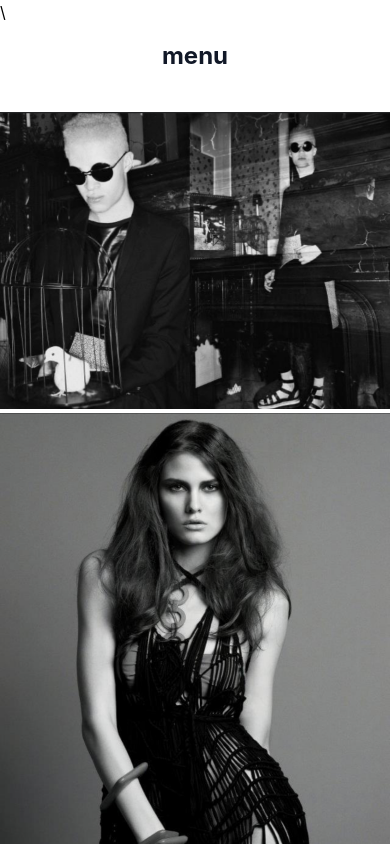
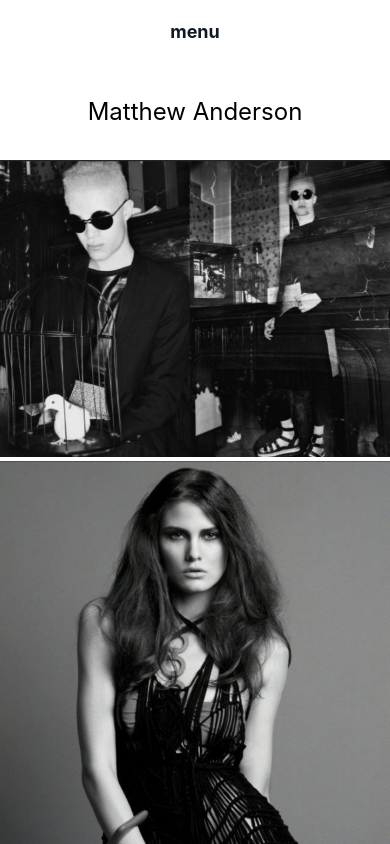
Before and after one commit to dwanerich/matthew-anderson, a React (Create React App) app: page / in a window 390 px wide. Shown: the top 844 px of the page. Built offline with nearby package versions, Linux system fonts and the light colour scheme.

Commit message:
worked on navbar

```diff
--- a/src/App.js
+++ b/src/App.js
@@ -9,7 +9,6 @@ function App() {
       <Nav />
       <Work />
       <Contact />
-
     </div>
   );
 }
--- a/src/Nav.js
+++ b/src/Nav.js
@@ -1,15 +1,15 @@
-import { Fragment } from 'react'
-import { Disclosure, Menu, Transition } from '@headlessui/react'
+import { Fragment } from 'react';
+import { Disclosure, Menu, Transition } from '@headlessui/react';
 // import { Bars3Icon, BellIcon, XMarkIcon } from '@heroicons/react/24/outline'
 
 const navigation = [
   { name: 'work', href: '#', current: true },
   { name: 'book', href: '#', current: false },
   { name: 'contact', href: '#', current: false },
-]
+];
 
 function classNames(...classes) {
-  return classes.filter(Boolean).join(' ')
+  return classes.filter(Boolean).join(' ');
 }
 
 const Nav = () => {
@@ -17,38 +17,31 @@ const Nav = () => {
     <Disclosure as="nav" className="bg-white-800">
       {({ open }) => (
         <>
-          <div className="mx-auto max-w-7xl px-2 sm:px-6 lg:px-8">
+          <div className="mx-auto max-w-7xl h-16">
             <div className="relative flex h-16 items-center justify-between">
               <div className="absolute inset-y-0 left-0 flex items-center sm:hidden">
                 {/* Mobile menu button*/}
               </div>
               <div className="flex flex-1 items-center justify-center sm:items-stretch sm:justify-start">
                 <div className="flex flex-shrink-0 items-center">
-                <Disclosure.Button className="inline-flex items-center justify-center rounded-md p-2 text-gray-400 bg-transparent hover:text-white focus:outline-none focus:ring-2 focus:ring-inset focus:ring-white">
-                  <span className="sr-only">Open main menu</span>
-                  {open ? (
-                    <h2 class="text-2xl font-bold text-yellow-400 aria-hidden=true">close</h2>
-
-                  ) : (
-                    <h2 class="text-2xl font-bold text-gray-900 aria-hidden=true">menu</h2>
-
-                  )}
-                </Disclosure.Button>
-                  <img
-                    className="hidden h-8 w-auto lg:block"
-                    src="https://tailwindui.com/img/logos/mark.svg?color=indigo&shade=500"
-                    alt="Your Company"
-                  />
+                  <Disclosure.Button className="flex flex-col inline-flex items-center justify-center rounded-md p-2 text-gray-400 bg-transparent hover:text-white focus:outline-none focus:ring-2 focus:ring-inset focus:ring-white">
+                    <span className="sr-only">Open main menu</span>
+                    <h2 class="text-lg font-bold text-gray-900 aria-hidden=true sm:hidden">
+                      menu
+                    </h2>
+                  </Disclosure.Button>
                 </div>
-                <div className="hidden sm:ml-6 sm:block">
-                  <div className="flex space-x-4">
+                <div className="hidden sm:ml-6 sm:flex justify-between align-center w-full">
+                  <div className="flex space-x-4 justify-between align-center py-6">
                     {navigation.map((item) => (
                       <a
                         key={item.name}
                         href={item.href}
                         className={classNames(
-                          item.current ? 'bg-gray-900 text-white' : 'text-gray-300 hover:bg-gray-700 hover:text-white',
-                          'px-3 py-2 rounded-md text-sm font-medium'
+                          item.current
+                            ? 'text-purple-500'
+                            : 'text-black-300 hover:text-purple-500',
+                          'px-3 py-2 rounded-md text-sm font-medium h-10 '
                         )}
                         aria-current={item.current ? 'page' : undefined}
                       >
@@ -56,15 +49,18 @@ const Nav = () => {
                       </a>
                     ))}
                   </div>
+                  <h1 className="my-8 text-xl">
+                    <a href={'/'} className={classNames('text-black')}>
+                      Matthew Anderson
+                    </a>
+                  </h1>
                 </div>
               </div>
+
               <div className="absolute inset-y-0 right-0 flex items-center pr-2 sm:static sm:inset-auto sm:ml-6 sm:pr-0">
-
                 {/* Profile dropdown */}
                 <Menu as="div" className="relative ml-3">
-                  <div>
-
-                  </div>
+                  <div></div>
                   <Transition
                     as={Fragment}
                     enter="transition ease-out duration-100"
@@ -78,8 +74,11 @@ const Nav = () => {
                       <Menu.Item>
                         {({ active }) => (
                           <a
-                            href="#"
-                            className={classNames(active ? 'bg-gray-100' : '', 'block px-4 py-2 text-sm text-gray-700')}
+                            href="!#"
+                            className={classNames(
+                              active ? 'bg-gray-100' : '',
+                              'block px-4 py-2 text-sm text-gray-700'
+                            )}
                           >
                             Your Profile
                           </a>
@@ -88,8 +87,11 @@ const Nav = () => {
                       <Menu.Item>
                         {({ active }) => (
                           <a
-                            href="#"
-                            className={classNames(active ? 'bg-gray-100' : '', 'block px-4 py-2 text-sm text-gray-700')}
+                            href="!#"
+                            className={classNames(
+                              active ? 'bg-gray-100' : '',
+                              'block px-4 py-2 text-sm text-gray-700'
+                            )}
                           >
                             Settings
                           </a>
@@ -98,8 +100,11 @@ const Nav = () => {
                       <Menu.Item>
                         {({ active }) => (
                           <a
-                            href="#"
-                            className={classNames(active ? 'bg-gray-100' : '', 'block px-4 py-2 text-sm text-gray-700')}
+                            href="!#"
+                            className={classNames(
+                              active ? 'bg-gray-100' : '',
+                              'block px-4 py-2 text-sm text-gray-700'
+                            )}
                           >
                             Sign out
                           </a>
@@ -110,19 +115,20 @@ const Nav = () => {
                 </Menu>
               </div>
             </div>
-              <h1 style={{color: "white"}}>MATTHEW ANDERSON</h1>
           </div>
 
           <Disclosure.Panel className="sm:hidden">
-            <div className="space-y-1 px-2 pt-2 pb-3">
+            <div className="space-y-1 px-2 pt-2 pb-3 flex flex-col">
               {navigation.map((item) => (
                 <Disclosure.Button
                   key={item.name}
                   as="a"
                   href={item.href}
                   className={classNames(
-                    item.current ? 'bg-gray-900 text-white' : 'text-gray-300 hover:bg-gray-700 hover:text-white',
-                    'block px-3 py-2 rounded-md text-base font-medium'
+                    item.current
+                      ? 'text-purple-500 w-24'
+                      : 'text-black-300 hover:text-purple-500',
+                    'px-3 py-2 rounded-md text-lg font-medium h-10 mx-auto'
                   )}
                   aria-current={item.current ? 'page' : undefined}
                 >
@@ -131,9 +137,15 @@ const Nav = () => {
               ))}
             </div>
           </Disclosure.Panel>
+
+          <h1 className="sm:hidden my-8 text-2xl">
+            <a href={'/'} className={classNames('text-black')}>
+              Matthew Anderson
+            </a>
+          </h1>
         </>
       )}
     </Disclosure>
-  )
-}
+  );
+};
 export default Nav;
--- a/src/index.js
+++ b/src/index.js
@@ -7,7 +7,7 @@ import reportWebVitals from './reportWebVitals';
 const root = ReactDOM.createRoot(document.getElementById('root'));
 root.render(
   <React.StrictMode>
-\    <App />
+    <App />
   </React.StrictMode>
 );
 
```
